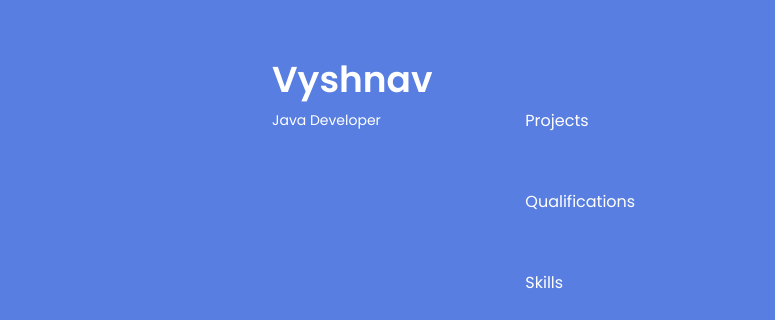
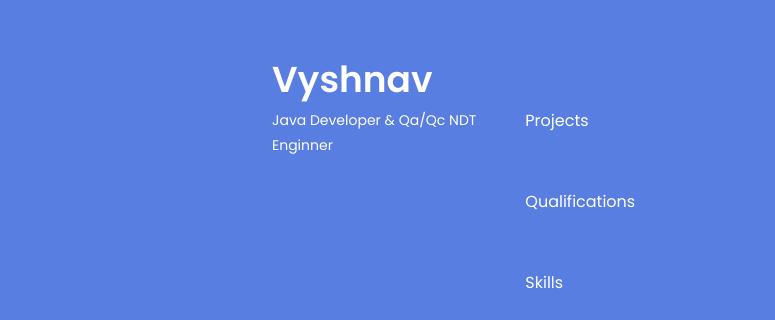
Before and after one commit to Vyshnav1600/vyshnavportfolio, a plain HTML site: page index.html in a window 1280 px wide. Shown: the part 5204-5524 px from the top of the page, 0-775 px from the left. Drawn offline with nearby package versions, Linux system fonts and the light colour scheme.

Commit message:
update
update

```diff
--- a/index.html
+++ b/index.html
@@ -880,7 +880,7 @@
             <div class="footer__container container grid">
                 <div>
                     <h1 class="footer__title">Vyshnav</h1>
-                    <span class="footer__subtitle">Java Developer</span>
+                    <span class="footer__subtitle">Java Developer & Qa/Qc NDT Enginner</span>
                 </div>
                 <ul class="footer__links">
                     <li>
```
